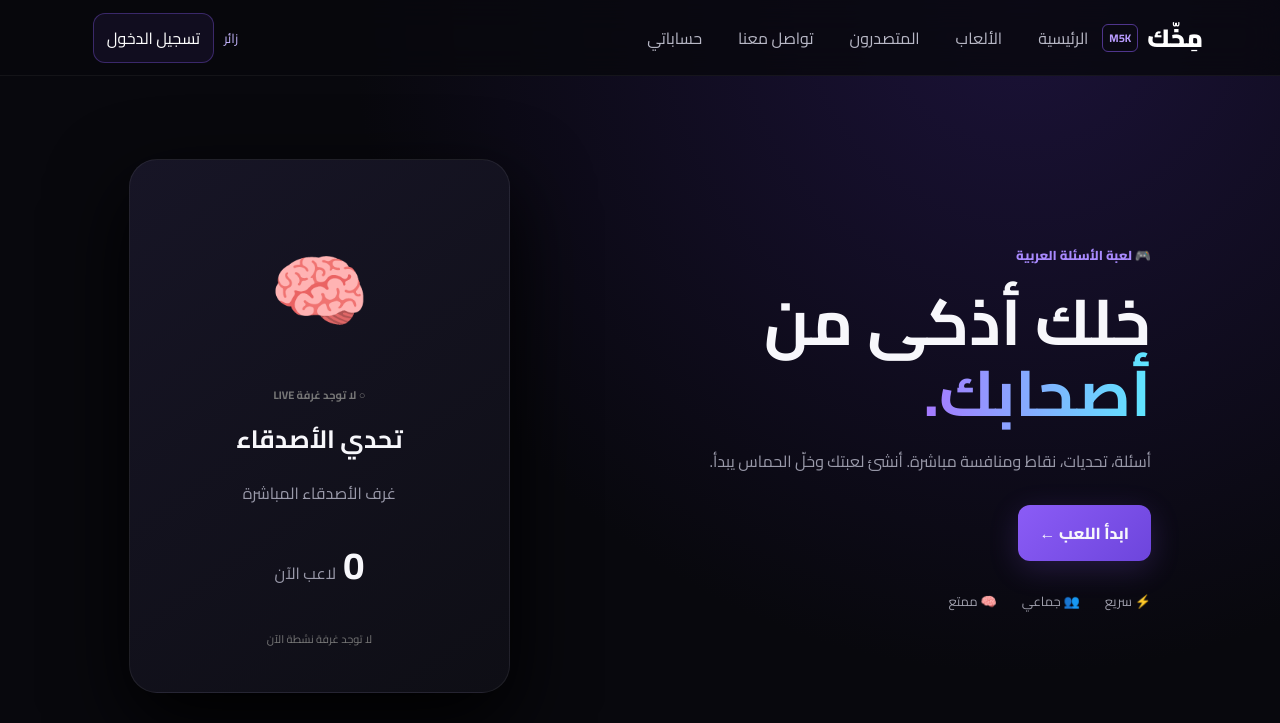
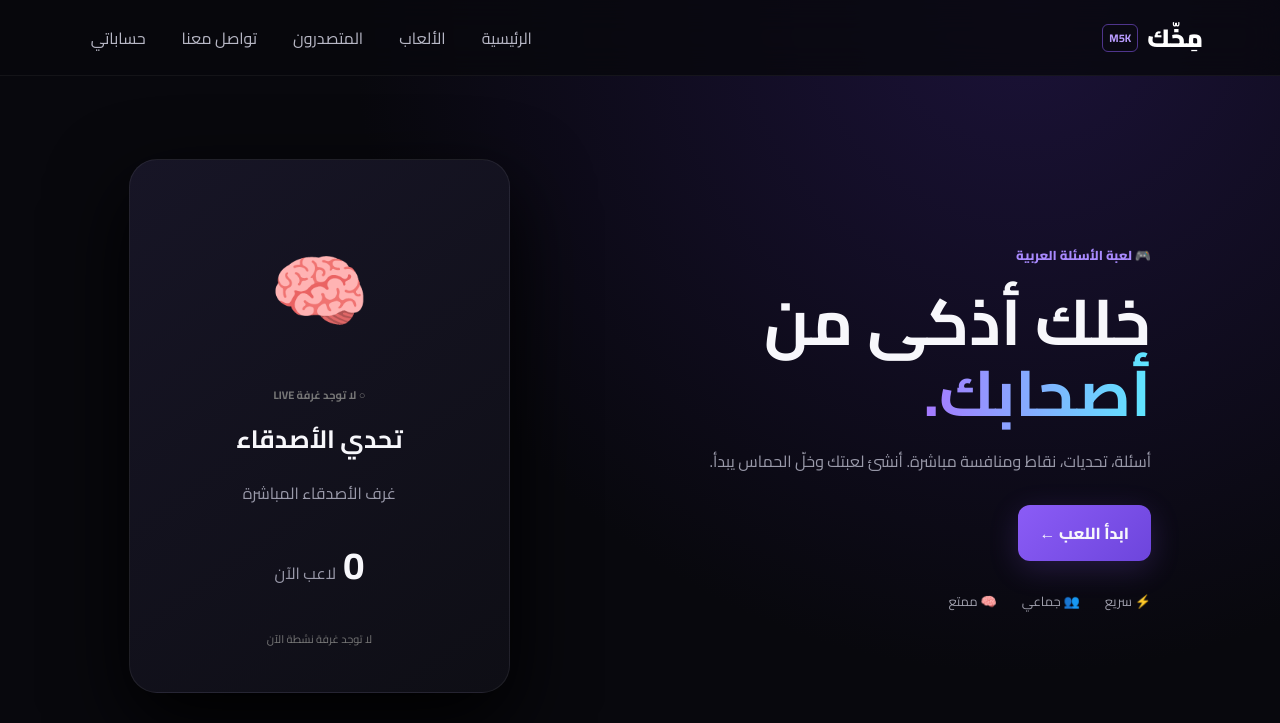
Before and after one commit to tofiktf9/M-5K, a plain HTML site: page index.html in a window 1280 px wide. Shown: the top 723 px of the page. Drawn offline with nearby package versions, Linux system fonts and the light colour scheme; no server answers.

Commit message:
Remove account area from header in index.html

```diff
--- a/index.html
+++ b/index.html
@@ -32,7 +32,6 @@
       <button onclick="show('social')">حساباتي</button>
     </nav>
 
-  <div class="account-area"><span id="accountStatus">زائر</span><button class="account-btn" onclick="openAuth('login')">تسجيل الدخول</button></div>
   </header>
 
   <main>
```
